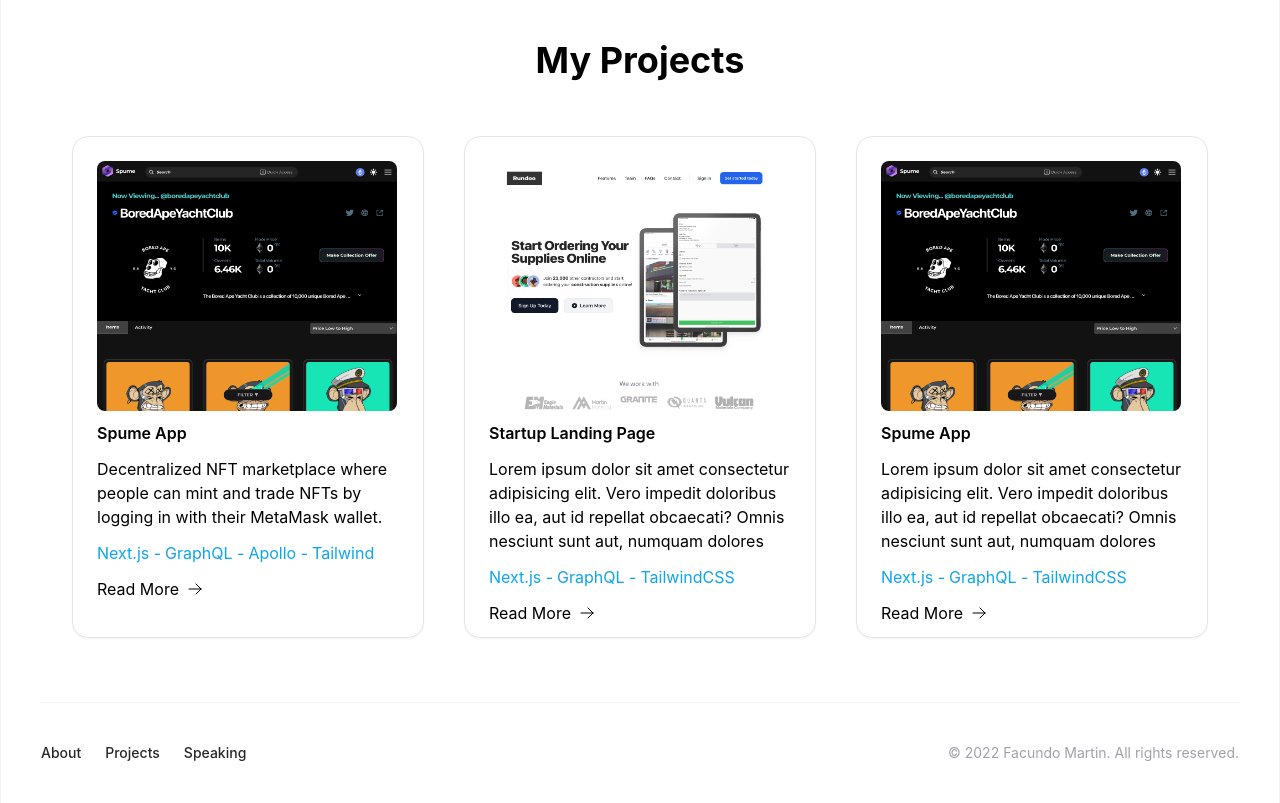
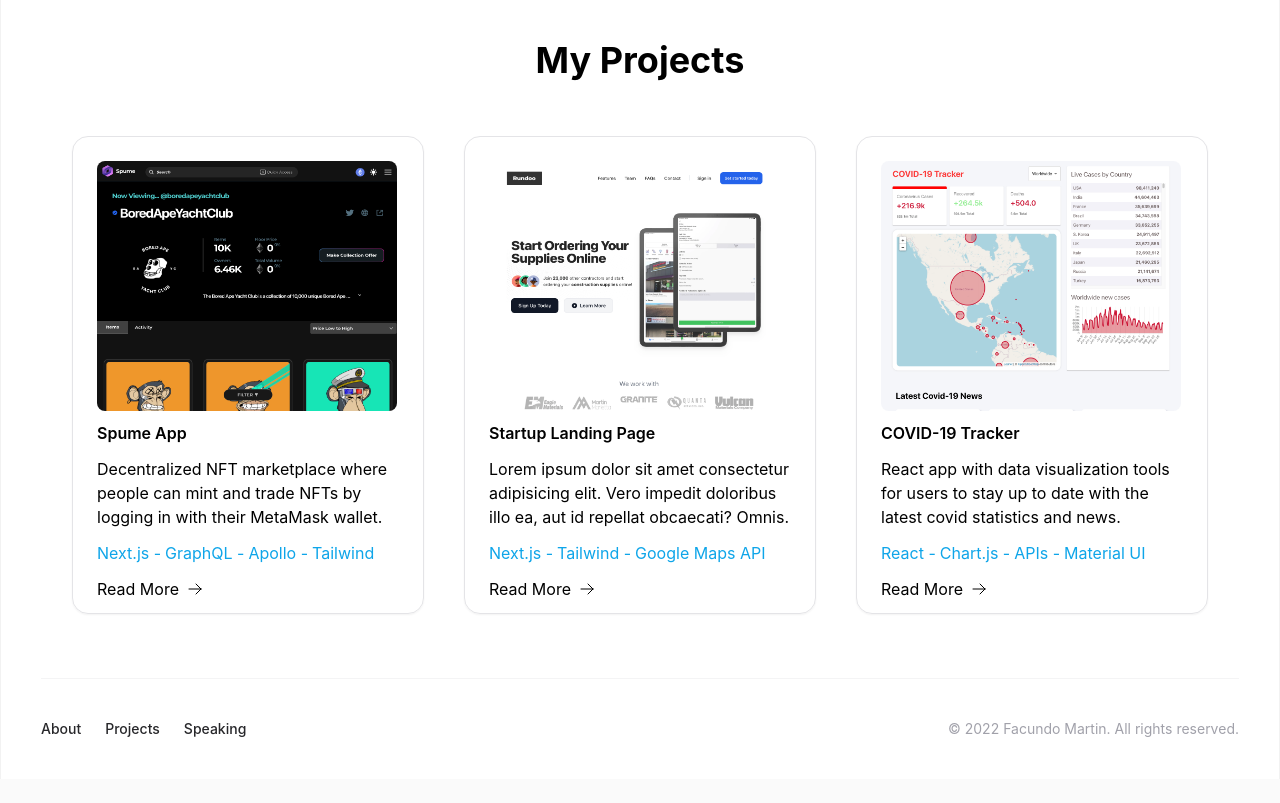
Before and after one commit to Facundo-Martin/portfolio-nextjs, a Next.js app: page /projects in a window 1280 px wide. Shown: the part 680-1483 px from the top of the page. After the commit the page ends 1459 px from the top, so only its background shows below. Built offline with nearby package versions, Linux system fonts and the light colour scheme.

Commit message:
added covid tracker project data

```diff
--- a/src/utils.ts
+++ b/src/utils.ts
@@ -2,11 +2,60 @@
 // Project images
 import SpumePreview from './assets/SpumePreview.png';
 import RundooPreview from './assets/RundooPreview.png';
+import CovidTrackerPreview from './assets/CovidTrackerPreview.png';
 // Resume images
 import culturalcare from './assets/logos/culturalcare.png';
 import spume from './assets/logos/spume.png';
 import theodinproject from './assets/logos/theodinproject.png';
 import logos from './assets/logos/index';
+
+export const techStack: TechData[] = [
+  { name: 'TypeScript', category: 'Language', logo: logos.typescript },
+  { name: 'JavaScript', category: 'Language', logo: logos.javascript },
+  { name: 'CSS3', category: 'Language', logo: logos.css },
+  { name: 'HTML', category: 'Language', logo: logos.html },
+  { name: 'React', category: 'Framework', logo: logos.reactjs },
+  { name: 'Next.js', category: 'Framework', logo: logos.nextjs },
+  { name: 'Tailwind', category: 'Framework', logo: logos.tailwind },
+  { name: 'GraphQL', category: 'Framework', logo: logos.graphql },
+  { name: 'Apollo', category: 'Framework', logo: logos.apollographql },
+  { name: 'Git', category: 'Tool', logo: logos.git },
+  { name: 'Github', category: 'Tool', logo: logos.github },
+  { name: 'Jira', category: 'Tool', logo: logos.jira },
+  { name: 'VS Code', category: 'Tool', logo: logos.vscode },
+];
+
+export const projects: Project[] = [
+  {
+    name: 'Spume App',
+    slug: 'spume-app',
+    preview: SpumePreview,
+    website: 'https://app.spume.io',
+    description: 'Decentralized NFT marketplace where people can mint and trade NFTs by logging in with their MetaMask wallet.',
+    features: ['Built with blabla', 'Implemented aklsdhjklajs asdklfjsd klajslad kj', 'asjkdfhsjka sdkfjh sdfjkhasdjk'],
+    techStack: ['Next.js', 'React', 'GraphQL', 'Apollo', 'Tailwind'],
+  },
+  {
+    name: 'Startup Landing Page',
+    slug: 'startup-landing-page',
+    preview: RundooPreview,
+    website: 'https://rundoo-facundo-martin.vercel.app/',
+    github: 'https://github.com/Facundo-Martin/Rundoo-Landing-Page',
+    description: 'Lorem ipsum dolor sit amet consectetur adipisicing elit. Vero impedit doloribus illo ea, aut id repellat obcaecati? Omnis.',
+    features: ['Built with blabla', 'Implemented aklsdhjklajs asdklfjsd klajslad kj', 'asjkdfhsjka sdkfjh sdfjkhasdjk'],
+    techStack: ['Next.js', 'Tailwind', 'Google Maps API'],
+  },
+  {
+    name: 'COVID-19 Tracker',
+    slug: 'covid-tracker',
+    preview: CovidTrackerPreview,
+    website: 'https://react-covid-tracker2-db6b3.web.app/',
+    github: 'https://github.com/Facundo-Martin/react-covid-tracker2',
+    description: 'React app with data visualization tools for users to stay up to date with the latest covid statistics and news.',
+    features: ['Built with blabla', 'Implemented aklsdhjklajs asdklfjsd klajslad kj', 'asjkdfhsjka sdkfjh sdfjkhasdjk'],
+    techStack: ['React', 'Chart.js', 'APIs', 'Material UI'],
+  },
+];
 
 export const resume: ResumeItem[] = [
   {
@@ -34,52 +83,3 @@
     end: 2022,
   },
 ];
-export const projects: Project[] = [
-  {
-    name: 'Spume App',
-    slug: 'spume-app',
-    preview: SpumePreview,
-    website: 'https://app.spume.io',
-    description: 'Decentralized NFT marketplace where people can mint and trade NFTs by logging in with their MetaMask wallet.',
-    features: ['Built with blabla', 'Implemented aklsdhjklajs asdklfjsd klajslad kj', 'asjkdfhsjka sdkfjh sdfjkhasdjk'],
-    techStack: ['Next.js', 'React', 'GraphQL', 'Apollo', 'Tailwind'],
-  },
-  {
-    name: 'Startup Landing Page',
-    slug: 'startup-landing-page',
-    preview: RundooPreview,
-    website: 'https://app.spume.io/',
-    github: 'https://app.spume.io',
-    description:
-      'Lorem ipsum dolor sit amet consectetur adipisicing elit. Vero impedit doloribus illo ea, aut id repellat obcaecati? Omnis nesciunt sunt aut, numquam dolores ',
-    features: ['Built with blabla', 'Implemented aklsdhjklajs asdklfjsd klajslad kj', 'asjkdfhsjka sdkfjh sdfjkhasdjk'],
-    techStack: ['Next.js', 'GraphQL', 'TailwindCSS'],
-  },
-  {
-    name: 'Spume App',
-    slug: 'spume-app',
-    preview: SpumePreview,
-    website: 'https://rundoo-facundo-martin.vercel.app/',
-    github: 'https://app.spume.io',
-    description:
-      'Lorem ipsum dolor sit amet consectetur adipisicing elit. Vero impedit doloribus illo ea, aut id repellat obcaecati? Omnis nesciunt sunt aut, numquam dolores ',
-    features: ['Built with blabla', 'Implemented aklsdhjklajs asdklfjsd klajslad kj', 'asjkdfhsjka sdkfjh sdfjkhasdjk'],
-    techStack: ['Next.js', 'React', 'GraphQL', 'TailwindCSS'],
-  },
-];
-
-export const techStack: TechData[] = [
-  { name: 'TypeScript', category: 'Language', logo: logos.typescript },
-  { name: 'JavaScript', category: 'Language', logo: logos.javascript },
-  { name: 'CSS3', category: 'Language', logo: logos.css },
-  { name: 'HTML', category: 'Language', logo: logos.html },
-  { name: 'React', category: 'Framework', logo: logos.reactjs },
-  { name: 'Next.js', category: 'Framework', logo: logos.nextjs },
-  { name: 'Tailwind', category: 'Framework', logo: logos.tailwind },
-  { name: 'GraphQL', category: 'Framework', logo: logos.graphql },
-  { name: 'Apollo', category: 'Framework', logo: logos.apollographql },
-  { name: 'Git', category: 'Tool', logo: logos.git },
-  { name: 'Github', category: 'Tool', logo: logos.github },
-  { name: 'Jira', category: 'Tool', logo: logos.jira },
-  { name: 'VS Code', category: 'Tool', logo: logos.vscode },
-];
```
Also changed, not shown: src/assets/CovidTrackerPreview.png (added).
